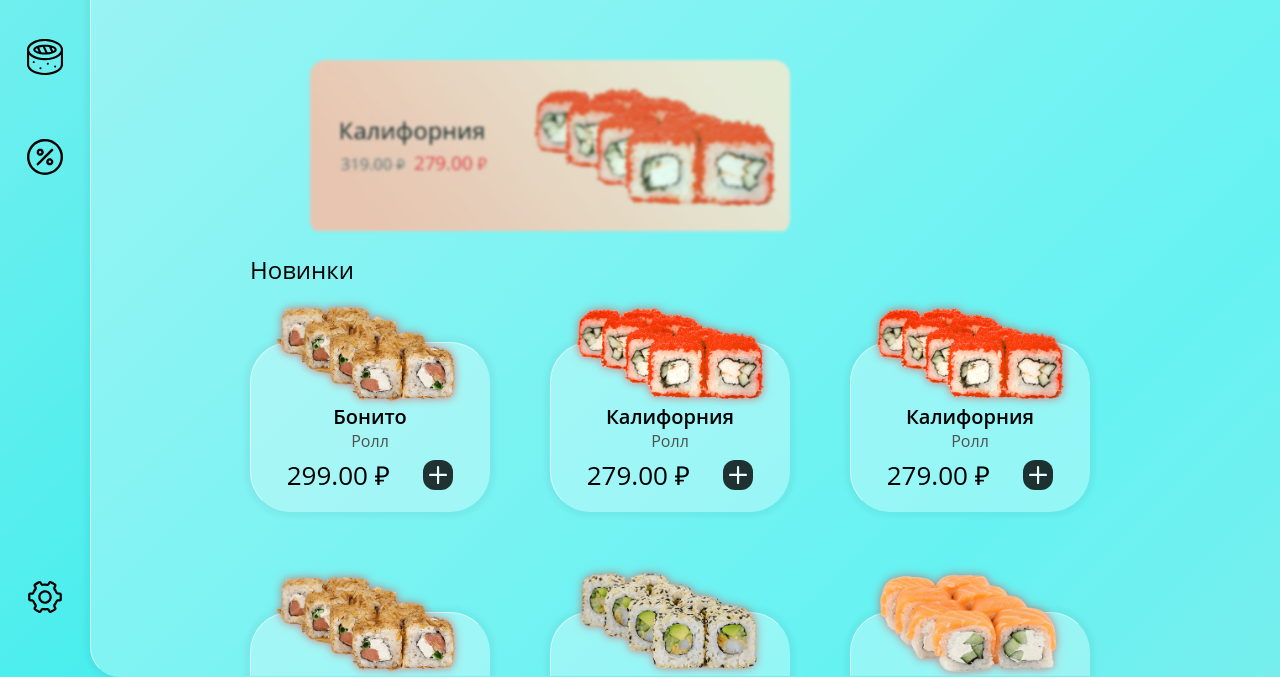
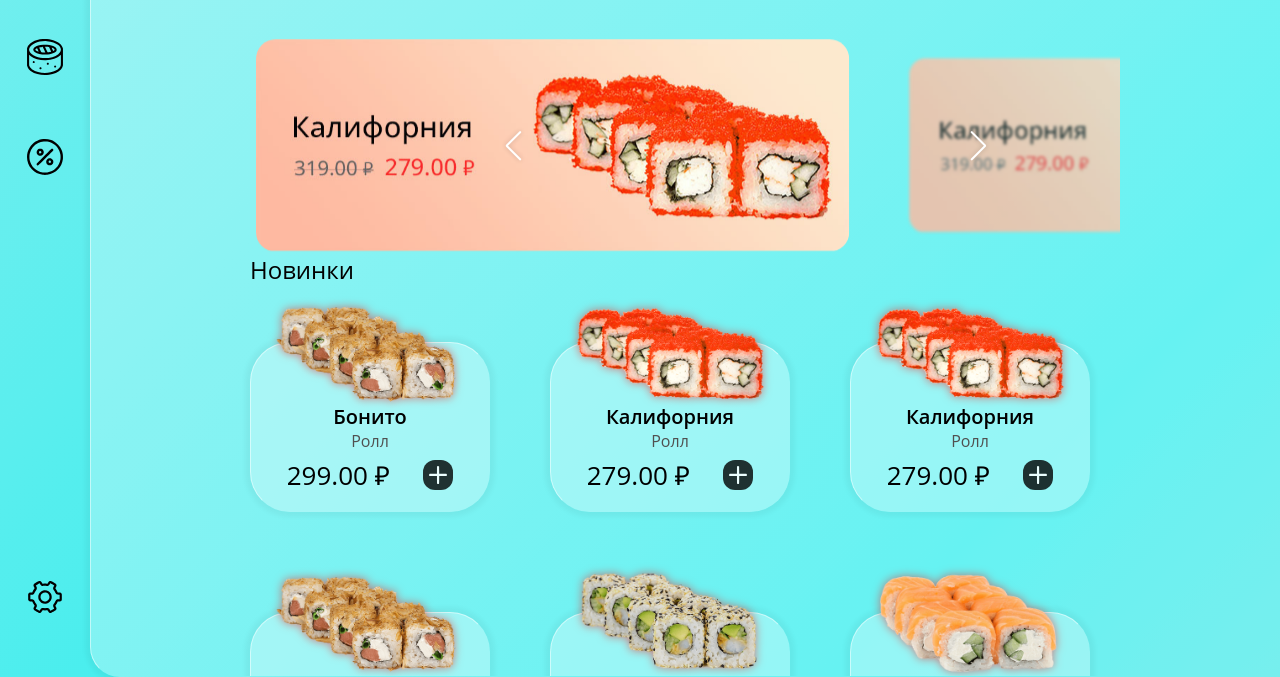
Before and after one commit to Ap73MKa/rollsShop, a plain HTML site: page index.html in a window 1280 px wide. Shown: the part 123-800 px from the top of the page. Drawn offline with nearby package versions, Linux system fonts and the light colour scheme.

Commit message:
REMOVE: Node.js

```diff
--- a/index.html
+++ b/index.html
@@ -6,7 +6,7 @@
     <meta name="viewport" content="width=device-width, initial-scale=1.0">
     <link rel="icon" href="assets/sushi.svg" >
     <link rel="stylesheet" href="styles/reset.css">
-<!--    <link rel="stylesheet" href="styles/swiper-bundle.min.css">-->
+    <link rel="stylesheet" href="styles/swiper-bundle.min.css">
     <link rel="stylesheet" href="styles/style.css">
     <link rel="preconnect" href="https://fonts.googleapis.com">
     <link rel="preconnect" href="https://fonts.gstatic.com" crossorigin>
@@ -151,8 +151,8 @@
             </div>
         </div>
     </div>
-<!--    <script src="scripts/swiper-bundle.min.js"></script>-->
-    <script type="module" src="scripts/swiper.js"></script>
+    <script src="scripts/swiper-bundle.min.js"></script>
+    <script src="scripts/swiper.js"></script>
     <script src="scripts/cart.js"></script>
     <script src="scripts/script.js"></script>
 </body>
--- a/package.json
+++ /dev/null
@@ -1,5 +0,0 @@
-{
-  "dependencies": {
-    "swiper": "^8.4.5"
-  }
-}
--- a/scripts/swiper.js
+++ b/scripts/swiper.js
@@ -1,6 +1,3 @@
-import Swiper from "/swiper";
-import '/swiper/css';
-
 new Swiper('.swiper', {
     loop: true,
     slidesPerView: 'auto',
```
Also changed, not shown: 1 other file.
